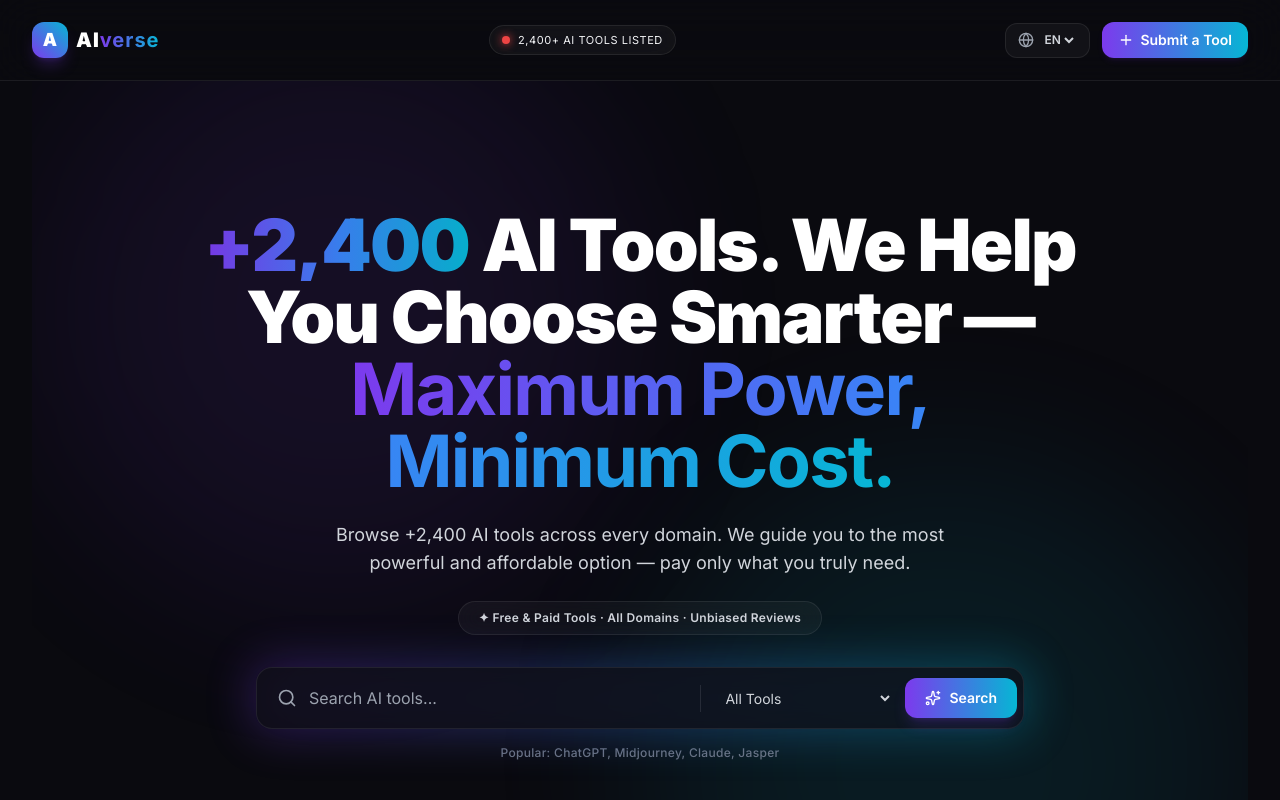
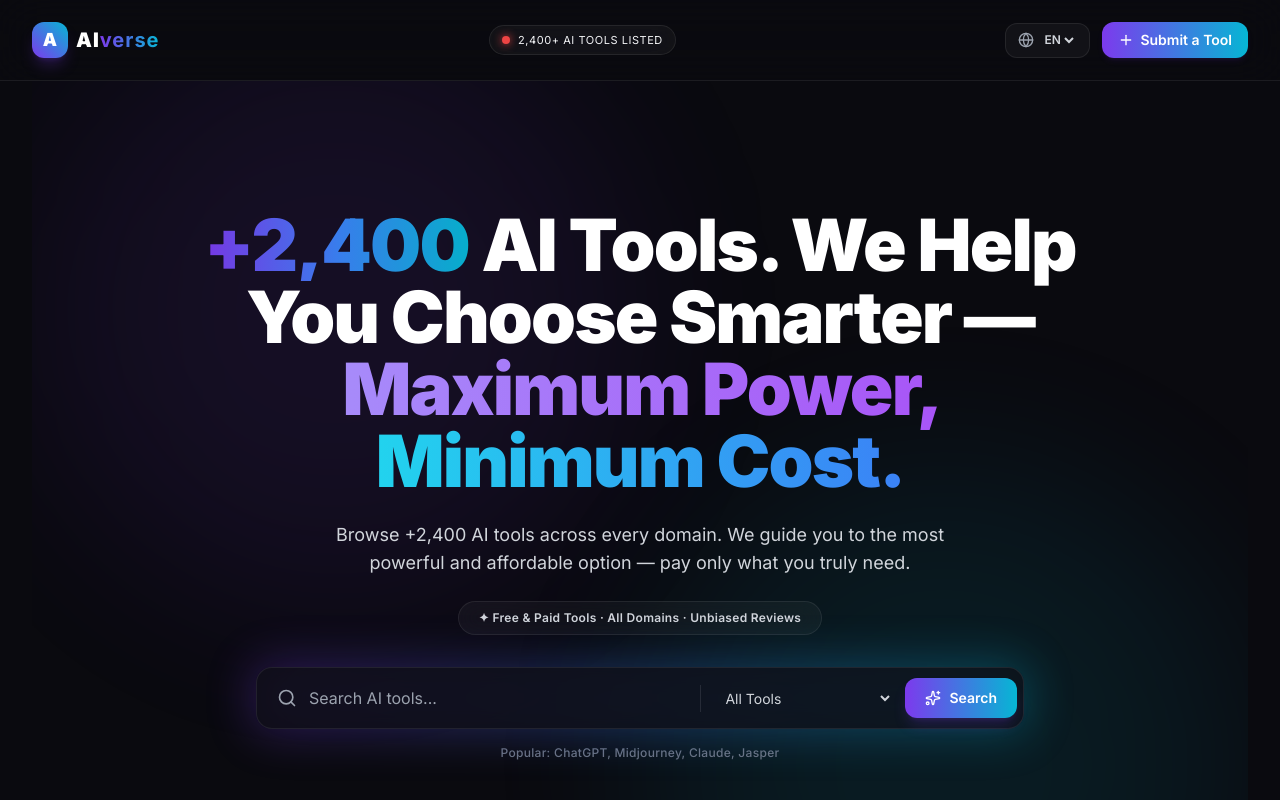
Before and after one commit to hamdi2025/aiverse-, a Next.js app: page /en in a window 1280 px wide. Shown: the top 800 px of the page. Built offline with nearby package versions, Linux system fonts and the light colour scheme.

Commit message:
Two-color gradient title + full i18n fix

```diff
--- a/src/components/home/HeroSection.tsx
+++ b/src/components/home/HeroSection.tsx
@@ -32,8 +32,15 @@ export default function HeroSection({
         className="text-4xl sm:text-5xl md:text-7xl font-black text-white tracking-tight leading-[1.1] max-w-4xl mb-6"
       >
         <span className="gradient-blink">+2,400</span>{' '}
-        AI Tools. We Help You Choose Smarter —{' '}
-        <GradientText className="block sm:inline">{t('titleGradient')}</GradientText>
+        {t('titleMain')}{' '}
+        <span className="block sm:inline">
+          <span className="bg-gradient-to-r from-violet-400 to-purple-500 bg-clip-text text-transparent">
+            {t('titleGradient1')}
+          </span>{' '}
+          <span className="bg-gradient-to-r from-cyan-400 to-blue-500 bg-clip-text text-transparent">
+            {t('titleGradient2')}
+          </span>
+        </span>
       </motion.h1>
 
       <motion.p
--- a/src/messages/ar.json
+++ b/src/messages/ar.json
@@ -14,8 +14,9 @@
   },
   "Hero": {
     "badge": "أكثر من 2,400 أداة ذكاء اصطناعي مفهرسة",
-    "title": "+2,400 أداة ذكاء اصطناعي. نساعدك تختار بذكاء —",
-    "titleGradient": "أقصى قوة، أدنى تكلفة.",
+    "titleMain": "أداة ذكاء اصطناعي. نساعدك تختار بذكاء —",
+    "titleGradient1": "أقصى قوة،",
+    "titleGradient2": "أدنى تكلفة.",
     "subtitle": "استعرض أكثر من 2,400 أداة ذكاء اصطناعي في جميع المجالات. نرشدك إلى الخيار الأقوى والأوفر — ادفع فقط ما تحتاجه فعلاً.",
     "badge2": "✦ أدوات مجانية ومدفوعة · جميع المجالات · تقييمات محايدة",
     "popularSearch": "شائع: ChatGPT, Midjourney, Claude, Jasper"
--- a/src/messages/en.json
+++ b/src/messages/en.json
@@ -14,8 +14,9 @@
   },
   "Hero": {
     "badge": "2,400+ AI Tools Catalogued",
-    "title": "+2,400 AI Tools. We Help You Choose Smarter —",
-    "titleGradient": "Maximum Power, Minimum Cost.",
+    "titleMain": "AI Tools. We Help You Choose Smarter —",
+    "titleGradient1": "Maximum Power,",
+    "titleGradient2": "Minimum Cost.",
     "subtitle": "Browse +2,400 AI tools across every domain. We guide you to the most powerful and affordable option — pay only what you truly need.",
     "badge2": "✦ Free & Paid Tools · All Domains · Unbiased Reviews",
     "popularSearch": "Popular: ChatGPT, Midjourney, Claude, Jasper"
--- a/src/messages/es.json
+++ b/src/messages/es.json
@@ -14,8 +14,9 @@
   },
   "Hero": {
     "badge": "Más de 2.400 herramientas de IA catalogadas",
-    "title": "+2,400 herramientas IA. Te ayudamos a elegir mejor —",
-    "titleGradient": "Máximo poder, mínimo costo.",
+    "titleMain": "Herramientas IA. Te ayudamos a elegir mejor —",
+    "titleGradient1": "Máximo poder,",
+    "titleGradient2": "mínimo costo.",
     "subtitle": "Explora +2,400 herramientas IA en todos los dominios. Te guiamos hacia la opción más potente y económica — paga solo lo que realmente necesitas.",
     "badge2": "✦ Herramientas gratis & de pago · Todos los dominios · Reseñas imparciales",
     "popularSearch": "Popular: ChatGPT, Midjourney, Claude, Jasper"
--- a/src/messages/fr.json
+++ b/src/messages/fr.json
@@ -14,8 +14,9 @@
   },
   "Hero": {
     "badge": "Plus de 2 400 outils IA répertoriés",
-    "title": "+2 400 outils IA. On vous aide à choisir plus intelligemment —",
-    "titleGradient": "Maximum de puissance, minimum de coût.",
+    "titleMain": "Outils IA. On vous aide à choisir plus intelligemment —",
+    "titleGradient1": "La plus puissante,",
+    "titleGradient2": "la moins chère.",
     "subtitle": "Parcourez +2 400 outils IA dans tous les domaines. On vous guide vers l'option la plus puissante et la moins chère — payez uniquement ce dont vous avez besoin.",
     "badge2": "✦ Outils gratuits & payants · Tous les domaines · Avis impartiaux",
     "popularSearch": "Populaire : ChatGPT, Midjourney, Claude, Jasper"
```
